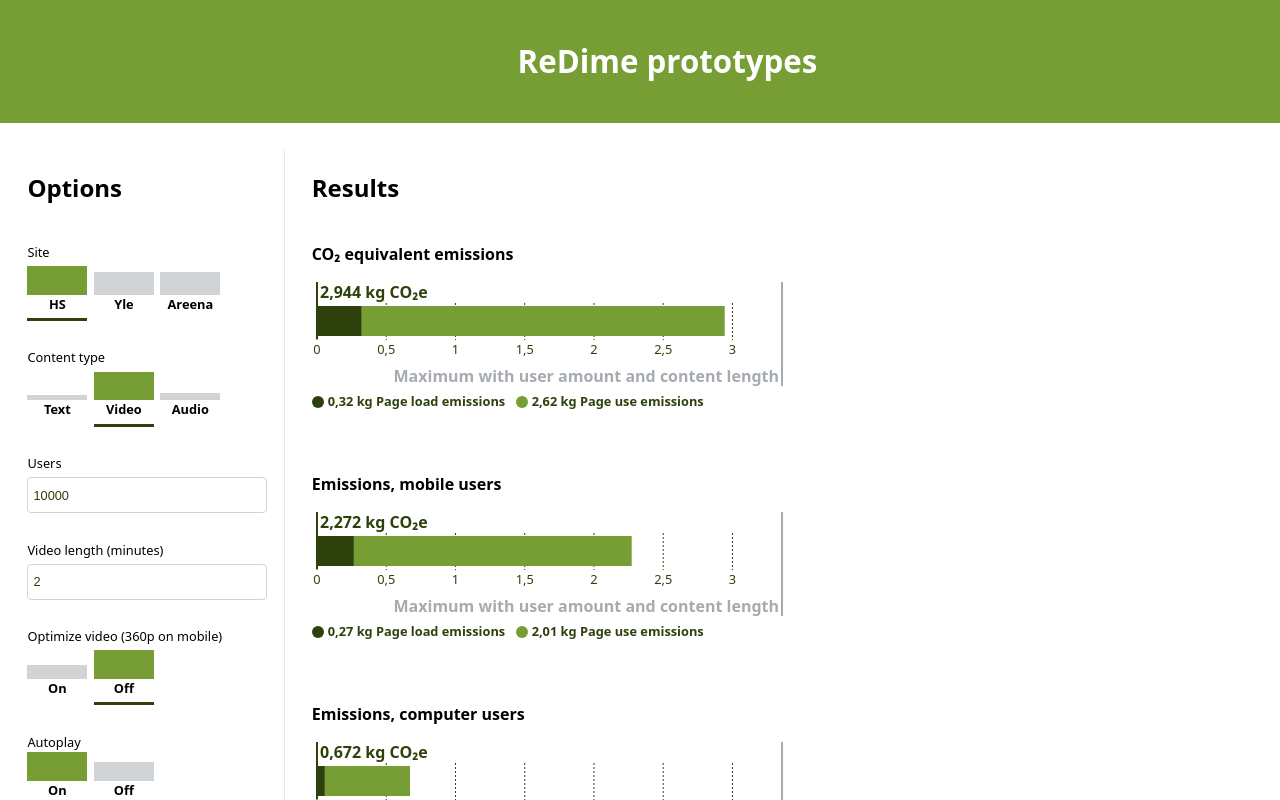
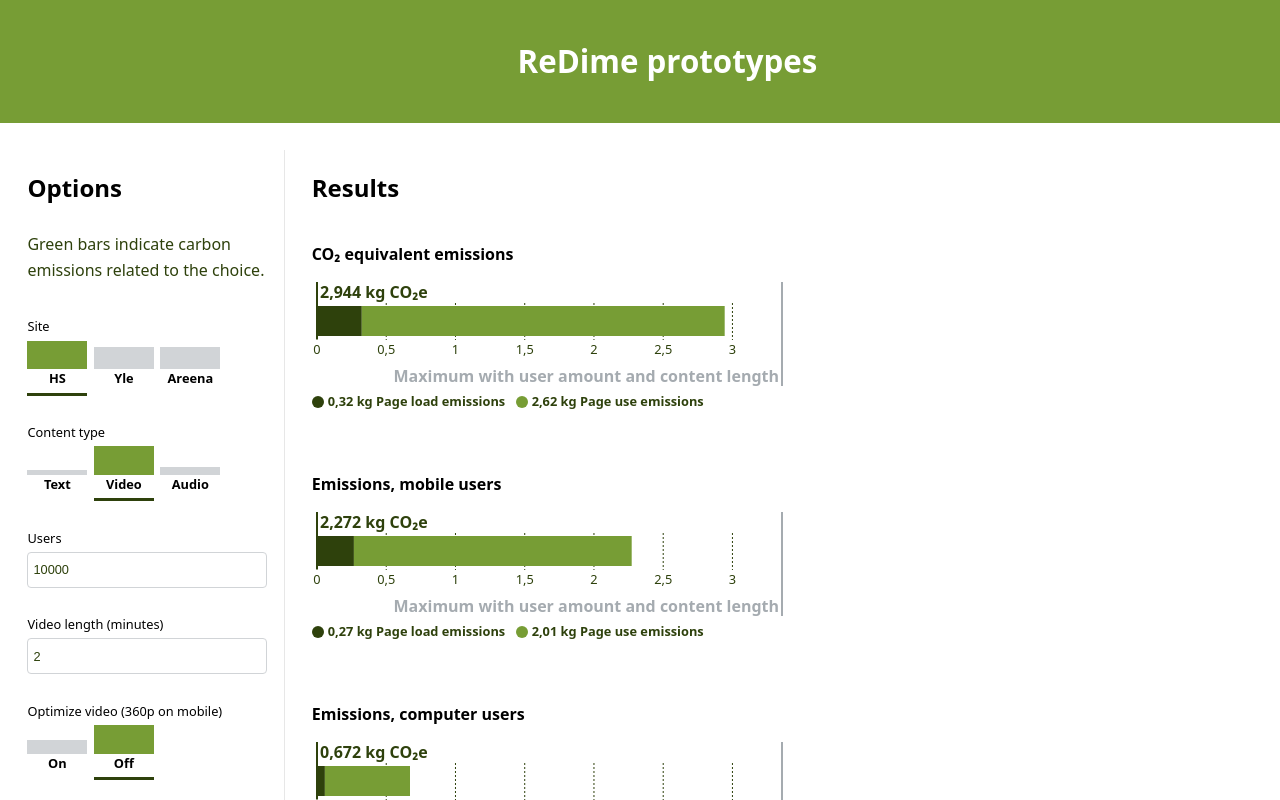
Before and after one commit to pekkapulli/redime, a React (Vite) app: page / in a window 1280 px wide. Shown: the top 800 px of the page. Built offline with nearby package versions, Linux system fonts and the light colour scheme.

Commit message:
Add explanation

```diff
--- a/src/components/Article/Controls.tsx
+++ b/src/components/Article/Controls.tsx
@@ -1,5 +1,5 @@
 import { ContentType, Site, allContentTypes, allSites } from "../../types";
-import { SectionTitle, Selector, SelectorLabel } from "../common-components";
+import { P, SectionTitle, Selector, SelectorLabel } from "../common-components";
 import styled from "styled-components";
 import { useContext } from "react";
 import { ArticleParamsContext } from "../../contexts/ArticleParamsContext";
@@ -36,6 +36,7 @@ const Controls = () => {
   return (
     <ControlsContainer>
       <SectionTitle>Options</SectionTitle>
+      <P>Green bars indicate carbon emissions related to the choice.</P>
       <Selector>
         <SelectorLabel>Site</SelectorLabel>
         <OptionsSelector
```
